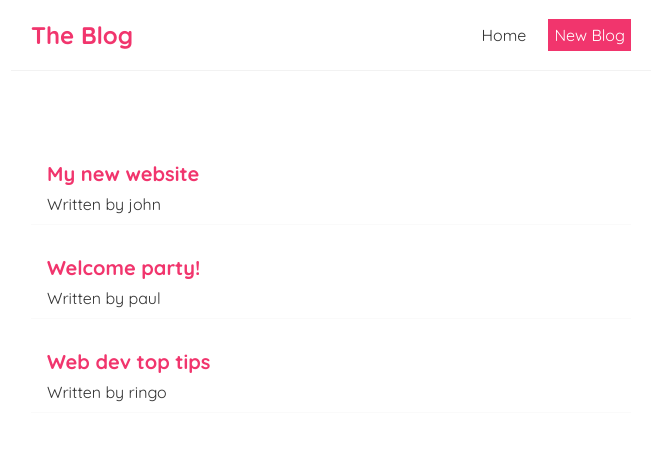
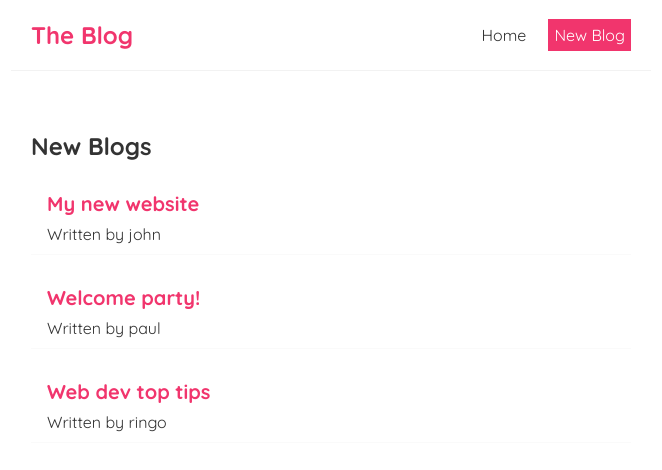
Before and after one commit to LGA-dev/react-blog, a React (Create React App) app: page / in a window 1280 px wide. Shown: the top 470 px of the page, without its empty margins (309-971 px from the left). Built offline with nearby package versions, Linux system fonts and the light colour scheme; the HTML template or start-up script is replaced by a standard one.

Commit message:
finish part 11

```diff
--- /dev/null
+++ b/src/BlogList.js
@@ -0,0 +1,22 @@
+// const BlogList = (props)
+const BlogList = ({blogs, title}) => {
+  // const blogs = props.blogs;
+  // const title = props.title;
+
+  // console.log(blogs);
+  // console.log(blogs);
+
+  return (
+    <div className="blog-list">
+      <h2>{ title }</h2>
+      {blogs.map((blog) => (
+        <div className="blog-preview" key={ blog.id }>
+          <h2>{ blog.title }</h2>
+          <p>Written by { blog.author }</p>
+        </div>
+      ))}
+    </div>
+  );
+}
+
+export default BlogList;
--- a/src/Home.js
+++ b/src/Home.js
@@ -1,4 +1,5 @@
 import { useState } from 'react'
+import BlogList from './BlogList';
 
 const Home = () => {
   const [blogs, setBlogs] = useState([
@@ -9,12 +10,7 @@
 
   return (
     <div className="home">
-      {blogs.map((blog) => (
-        <div className="blog-preview" key={ blog.id }>
-          <h2>{ blog.title }</h2>
-          <p>Written by { blog.author }</p>
-        </div>
-      ))}
+      <BlogList blogs={blogs} title="New Blogs"/>
     </div>
   );
 }
```
